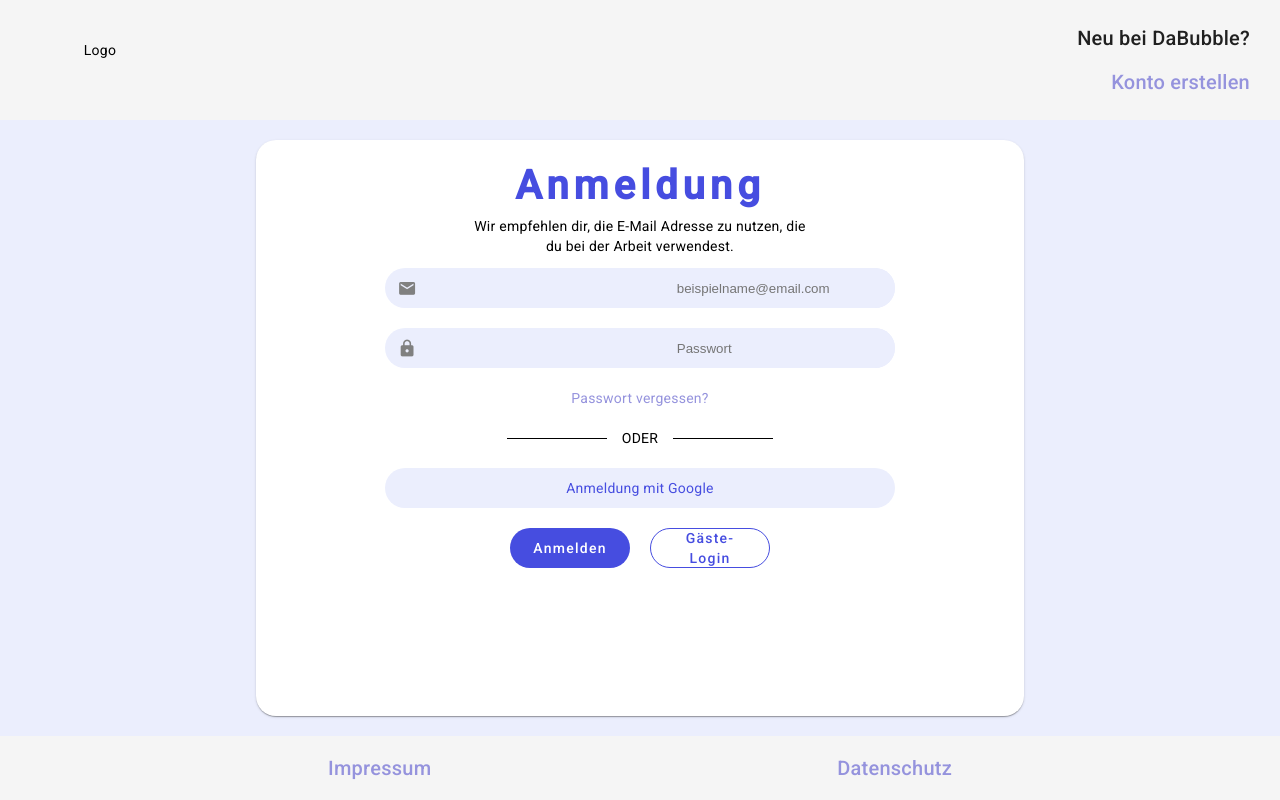
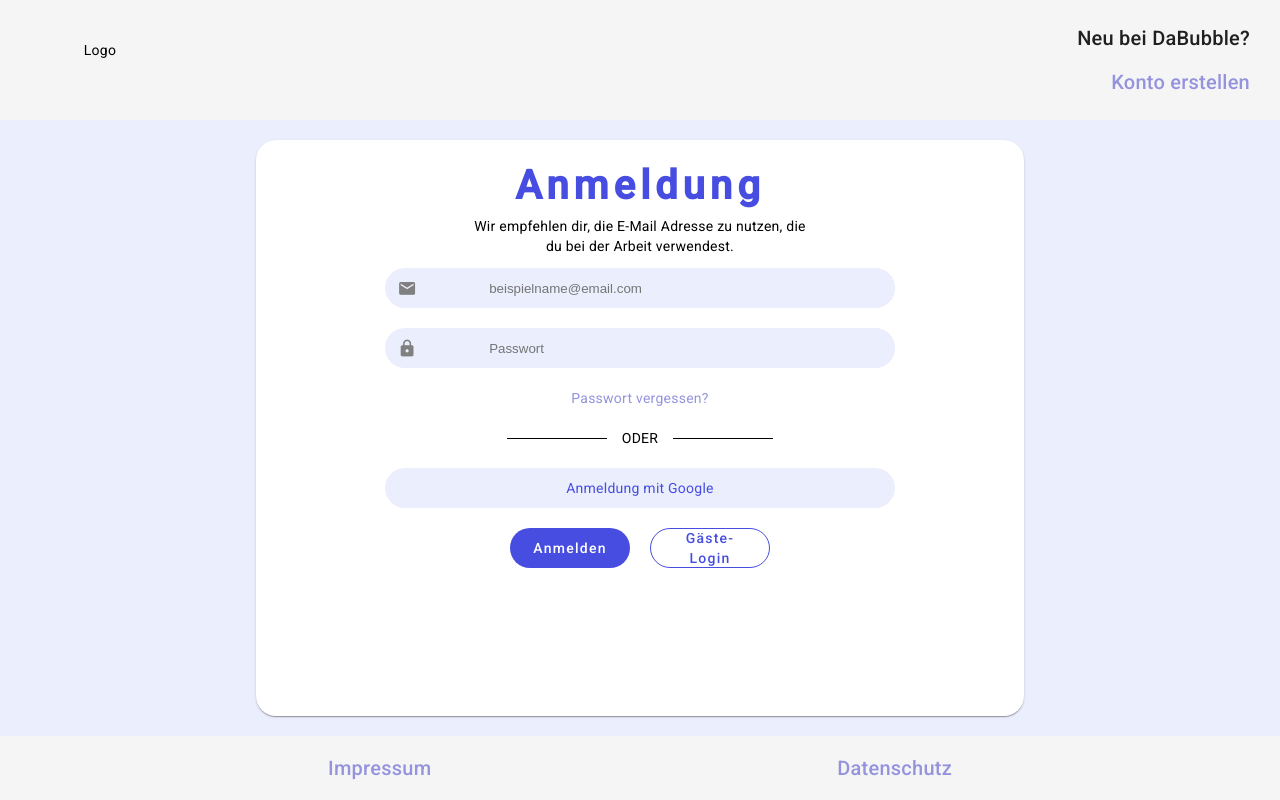
Before and after one commit to JulienQuabeck/DaBubbleTest, an Angular app: page / in a window 1280 px wide. Built offline with nearby package versions, Linux system fonts and the light colour scheme.

Commit message:
login design finished

```diff
--- a/src/app/login/login.component.html
+++ b/src/app/login/login.component.html
@@ -41,7 +41,7 @@
 
         <div class="button-container">
             <button class="login-button" mat-flat-button>Anmelden</button>
-            <button class="guest-login-button" mat-flat-button>Gäste-Login</button>
+            <button class="guest-login-button" mat-flat-button routerLink="dashboard">Gäste-Login</button>
         </div>
 
     </mat-card>
--- a/src/app/login/login.component.scss
+++ b/src/app/login/login.component.scss
@@ -271,7 +271,7 @@ section {
     height:40px;
     box-sizing: border-box;
     border-radius:(0 20px 20px 0);
-    width:220px;
+    width:80%;
     position:absolute;
     right:0;
     border:unset;
```
